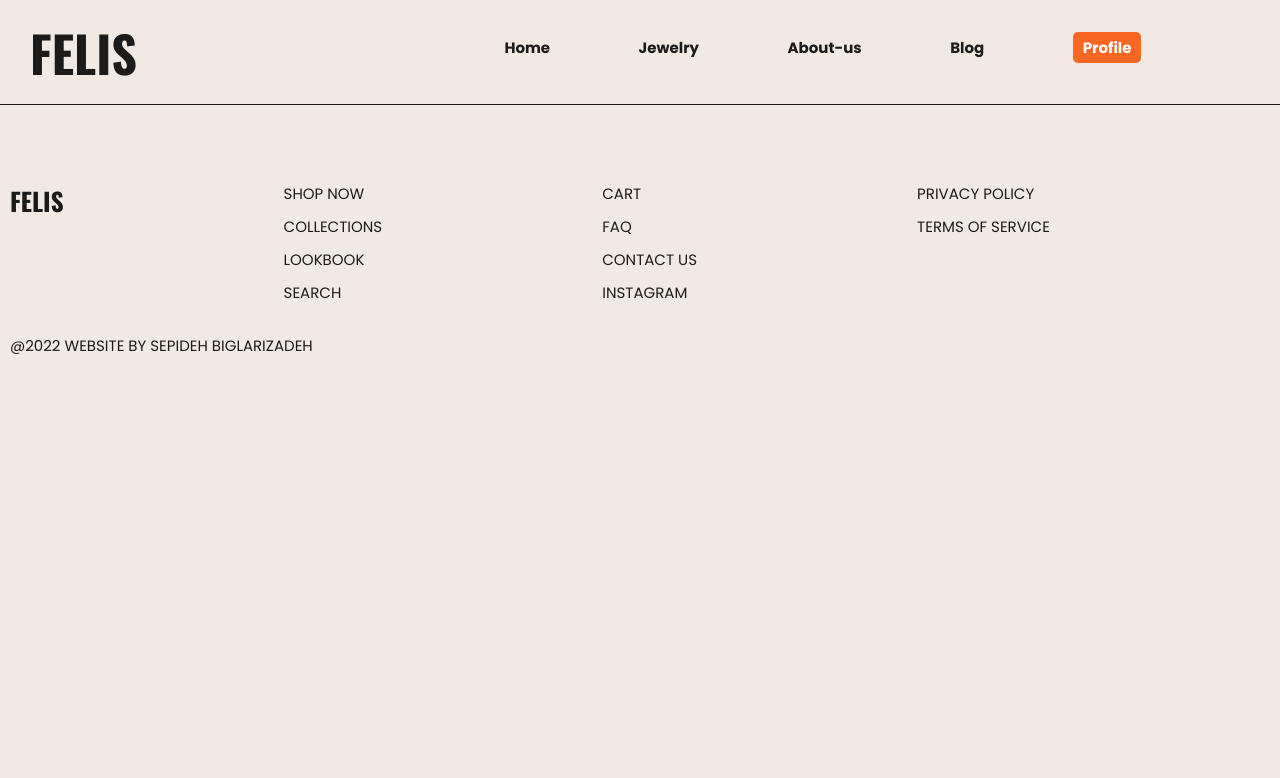
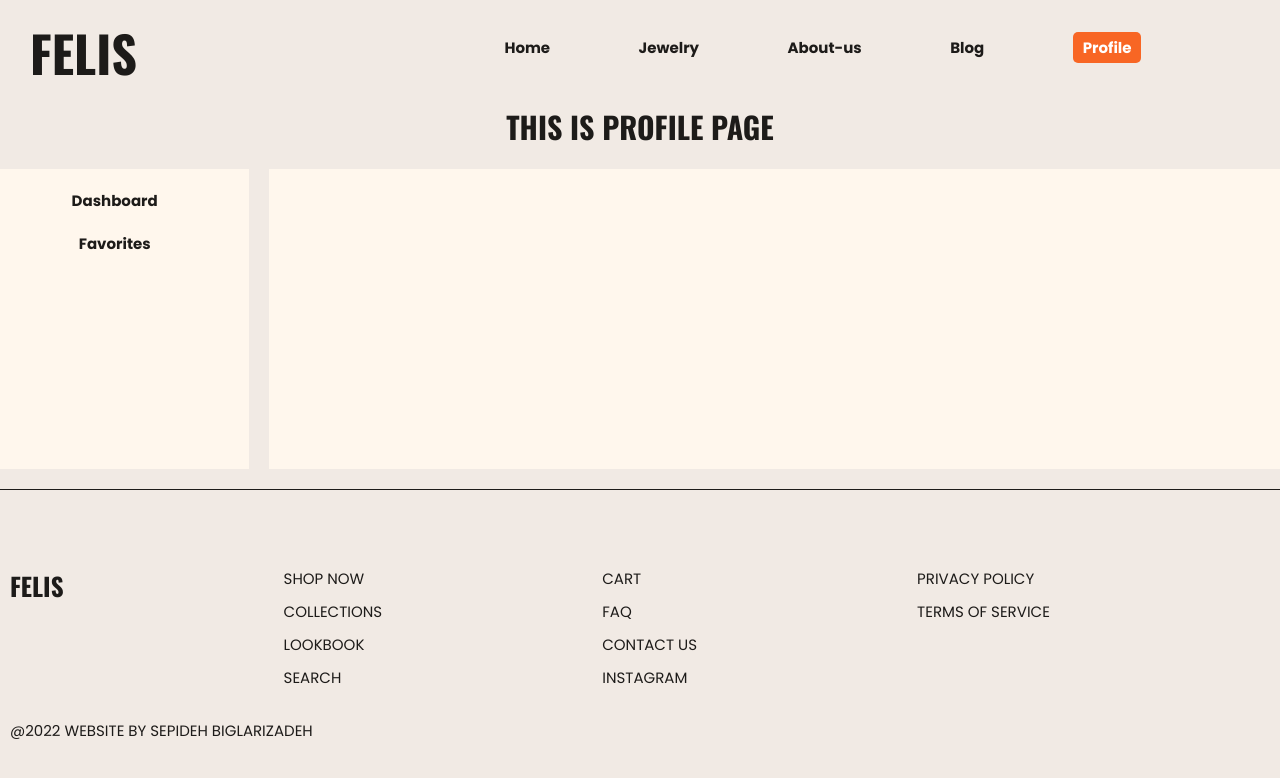
Before and after one commit to sepidehbiglarizadeh/Felis-SPA-, a React (Create React App) app: page /profile in a window 1280 px wide. Shown: the top 778 px of the page. Built offline with nearby package versions, Linux system fonts and the light colour scheme.

Commit message:
add ProfilePage

```diff
--- a/src/App.css
+++ b/src/App.css
@@ -17,7 +17,7 @@ h3 {
 }
 
 h3{
-  font-size: 4rem;
+  font-size: 3rem;
   text-transform: uppercase;
 }
 
@@ -29,3 +29,7 @@ a {
 .fixed{
   position: fixed;
 }
+
+.activeClass{
+  color: #fff;
+}
--- a/src/App.js
+++ b/src/App.js
@@ -1,10 +1,13 @@
 import { Route, Routes } from 'react-router-dom';
 import './App.css';
 import Blog from './components/Blog/Blog';
+import Dashboard from './components/Dashboard/Dashboard';
+import Favorites from './components/Favorites/Favorites';
 import AboutUsPage from './components/pages/AboutUsPage/AboutUsPage';
 import BlogsPage from './components/pages/BlogsPage/BlogsPage';
 import HomePage from './components/pages/HomePage/HomePage';
 import JewelryPage from './components/pages/JewelryPage/JewelryPage';
+import ProfilePage from './components/pages/ProfilePage/ProfilePage';
 import Layout from './Layout/Layout';
 
 function App() {
@@ -16,6 +19,10 @@ function App() {
         <Route path='/about-us' element={<AboutUsPage/>} />
         <Route path='/blogs' element={<BlogsPage/>} />
         <Route path='/blogs/:id' element={<Blog/>} />
+        <Route path='/profile/*' element={<ProfilePage/>} >
+          <Route path='dashboard' element={<Dashboard/>}/>
+          <Route path='favorites' element={<Favorites/>}/>
+        </Route>
       </Routes>
     </Layout>
   );
--- /dev/null
+++ b/src/components/Dashboard/Dashboard.js
@@ -0,0 +1,7 @@
+const Dashboard = () => {
+    return (
+        <div>Your Dashboard</div>
+     );
+}
+
+export default Dashboard;
--- /dev/null
+++ b/src/components/Favorites/Favorites.js
@@ -0,0 +1,7 @@
+const Favorites = () => {
+    return (
+        <div>Your Favorites</div>
+     );
+}
+
+export default Favorites;
--- /dev/null
+++ b/src/components/SideBar/SideBar.js
@@ -0,0 +1,27 @@
+import { NavLink } from "react-router-dom";
+import styles from "./SideBar.module.css"
+
+const SideBar = () => {
+  return (
+    <ul className={styles.sideBar}>
+      <li>
+        <NavLink
+          to={"/profile/dashboard"}
+          className={(navData) => (navData.isActive ? styles.activeClass : "")}
+        >
+          Dashboard
+        </NavLink>
+      </li>
+      <li>
+        <NavLink
+          to={"/profile/favorites"}
+          className={(navData) => (  navData.isActive ? styles.activeClass : "")}
+        >
+          Favorites
+        </NavLink>
+      </li>
+    </ul>
+  );
+};
+
+export default SideBar;
--- /dev/null
+++ b/src/components/SideBar/SideBar.module.css
@@ -0,0 +1,39 @@
+.activeClass{
+    color: #fff;
+    background-color: #f86624;
+    padding: 0.5rem 3rem;
+    border-radius: 5px;
+  }
+
+
+
+  .sideBar{
+    background-color: #fff7ed;
+    display: flex;
+    align-items: center;
+    justify-content: center;
+    padding: 2rem 0;
+    margin-bottom: 2rem;
+  }
+
+  .sideBar li{
+    margin-right: 2rem;
+    font-weight: bold;
+  }
+
+  @media screen and (min-width:640px) {
+    .sideBar{
+        flex-direction: column;
+        justify-content: flex-start;
+        min-height: 100%;
+        margin-right: 2rem;
+        width: 25%;
+        margin-bottom: 0;
+        text-align: center;
+    }
+    .sideBar li{
+        margin-bottom: 2rem;
+        width: 100%;
+    }
+
+  }
--- /dev/null
+++ b/src/components/pages/ProfilePage/ProfilePage.js
@@ -0,0 +1,19 @@
+import { Outlet } from "react-router-dom";
+import SideBar from "../../SideBar/SideBar";
+import styles from "./ProfilePage.module.css";
+
+const ProfilePage = () => {
+  return (
+    <section className={styles.profile}>
+      <h3>This is profile Page</h3>
+      <div className={styles.container}>
+        <SideBar />
+        <div className={styles.content}>
+          <Outlet />
+        </div>
+      </div>
+    </section>
+  );
+};
+
+export default ProfilePage;
--- /dev/null
+++ b/src/components/pages/ProfilePage/ProfilePage.module.css
@@ -0,0 +1,28 @@
+.profile{
+    margin-bottom: 2rem;
+}
+.profile h3{
+    margin-bottom: 2rem;
+    text-align: center;
+}
+
+.container{
+    min-height: 300px;
+}
+
+
+.content{
+    padding: 3rem;
+    background-color: #fff7ed;
+    min-height: 100%;
+
+}
+
+@media screen and (min-width:640px) {
+    .container{
+        display: flex;
+    }
+    .content{
+        width: 100%;
+    }
+}
```
